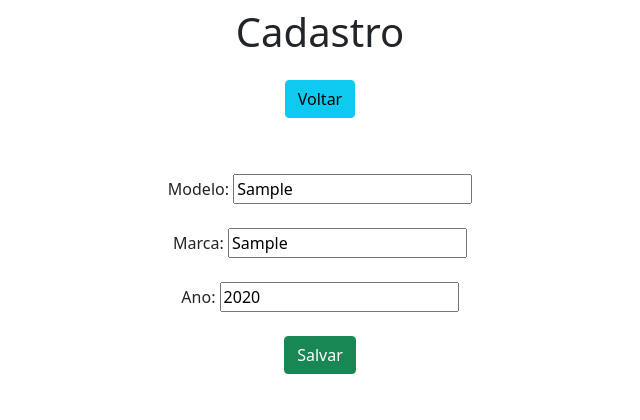
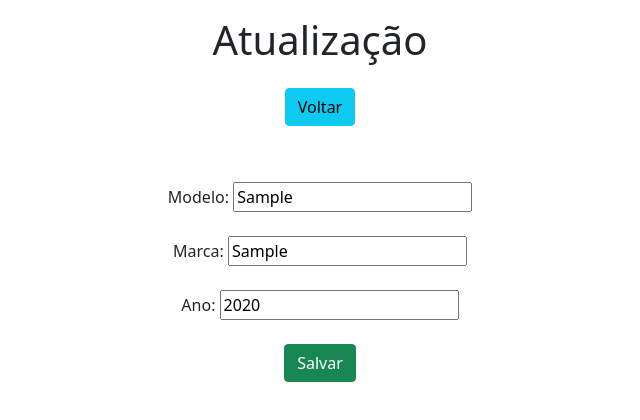
Before and after one commit to rosaldo/django-second-tutorial, a Django app: page /edit/1/ in a window 1280 px wide. Shown: the top 420 px of the page, without its empty margins (320-960 px from the left). Run offline with Django 4.2, Linux system fonts and the light colour scheme; tables that the repository leaves empty hold one stand-in row (values such as "Sample post").

Commit message:
v1.7.1 alpha - crud basico: otimizacao do form de cadastro/update

```diff
--- a/cars/templates/form.html
+++ b/cars/templates/form.html
@@ -4,12 +4,13 @@
     <head>
         <meta charset="utf-8" />
         <link href="https://cdn.jsdelivr.net/npm/bootstrap@5.1.3/dist/css/bootstrap.min.css" rel="stylesheet" integrity="sha384-1BmE4kWBq78iYhFldvKuhfTAU6auU8tT94WrHftjDbrCEXSU1oBoqyl2QvZ6jIW3" crossorigin="anonymous">
-        <title>CRUD Django: Formulário Cadastro</title>
+        <title>CRUD Django: Formulário de {% if not cars %}Cadastro{% else %}Atualização{% endif %}</title>
     </head>
 
     <body>
         <div class="col-8 m-auto pt-2 pb-2 text-center">
-            <h1>Cadastro</h1>
+            <h1></h1>
+            <h1>{% if not cars %}Cadastro{% else %}Atualização{% endif %}</h1>
         </div>
         <div class="col-8 m-auto pt-2 pb-2 text-center">
             <a href="/" class="btn btn-info">Voltar</a>
```
